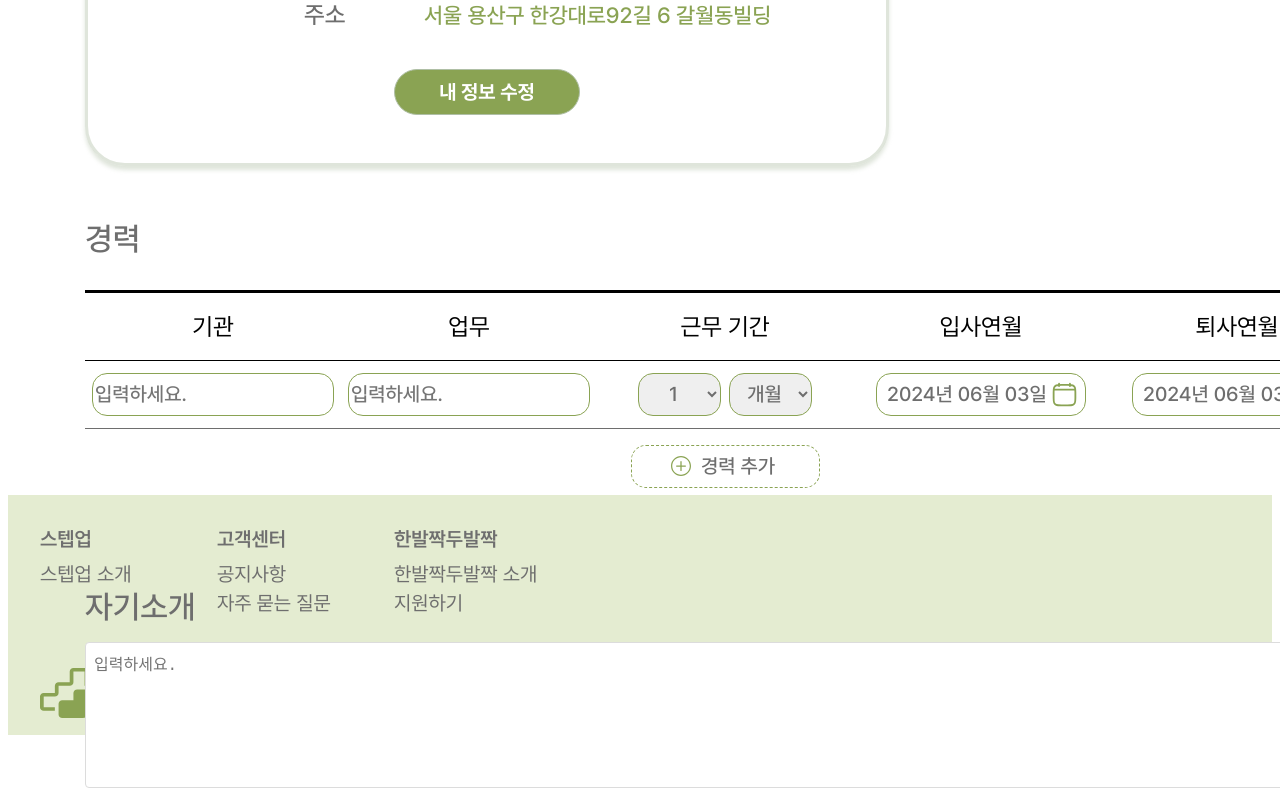
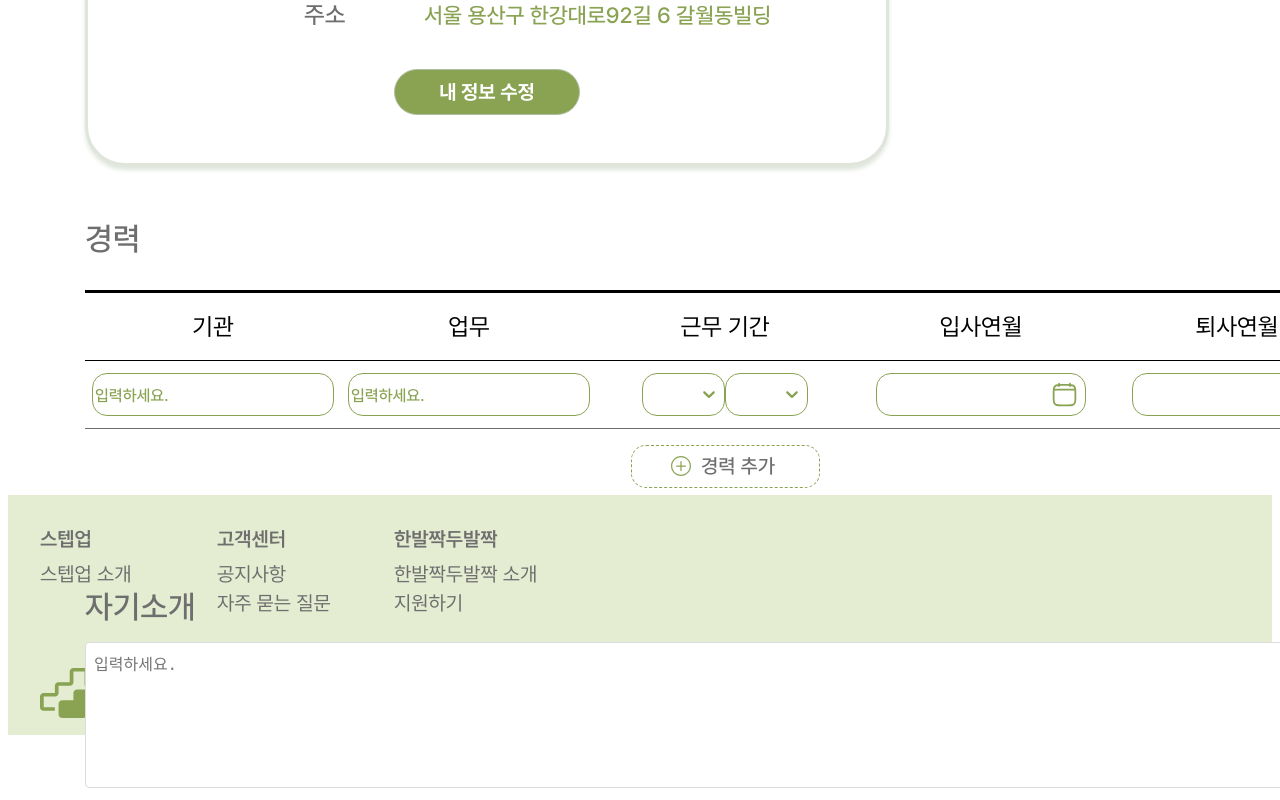
Before and after one commit to ICT-project-stepup/stepup-web, a React (Create React App) app: page /manageresume in a window 1280 px wide. Shown: the part 623-1423 px from the top of the page. Built offline with nearby package versions, Linux system fonts and the light colour scheme.

Commit message:
Fix: 드롭다운 스타일링 수정

```diff
--- a/package.json
+++ b/package.json
@@ -15,6 +15,7 @@
     "react-paginate": "^8.2.0",
     "react-router-dom": "^6.23.1",
     "react-scripts": "5.0.1",
+    "react-select": "^5.8.0",
     "react-toggle": "^4.1.3",
     "styled-components": "^6.1.11",
     "web-vitals": "^2.1.4"
--- a/src/components/homeless/resume/Career.js
+++ b/src/components/homeless/resume/Career.js
@@ -4,17 +4,17 @@ import "react-datepicker/dist/react-datepicker.css";
 import ListStyle from "../../ListStyle";
 import Calendar from "../../Calendar";
 import { ReactComponent as AddIcon } from "../../../icons/AddIcon.svg";
-import { ReactComponent as DownArrowIcon } from "../../../icons/DownArrowIcon.svg";
+import Select from "react-select";
 
 const Career = () => {
   const [careerData, setCareerData] = useState([
     {
       institution: "",
       work: "",
-      periodValue: 1,
-      periodUnit: "개월",
-      startDate: new Date(),
-      endDate: new Date(),
+      periodValue: "",
+      periodUnit: "",
+      startDate: null,
+      endDate: null,
     },
   ]);
 
@@ -38,6 +38,76 @@ const Career = () => {
     setCareerData(newCareerData);
   };
 
+  const periodOptions = Array.from({ length: 11 }, (_, i) => ({
+    // 1부터 11까지
+    value: i + 1,
+    label: `${i + 1}`,
+  }));
+
+  const periodUnitOptions = [
+    { value: "일", label: "일" },
+    { value: "주", label: "주" },
+    { value: "개월", label: "개월" },
+    { value: "년", label: "년" },
+  ];
+
+  const customStyles = {
+    control: (provided) => ({
+      // 드롭다운의 기본 컨테이너 스타일
+      ...provided, // react-select가 기본 제공하는 스타일 포함
+      width: 83,
+      height: 43,
+      border: "1.5px solid #8AA353",
+      borderRadius: 15,
+      fontFamily: "Pretendard-Medium",
+      fontSize: "20px",
+      lineHeight: "24px",
+      color: "#6E6E6E",
+    }),
+
+    menu: (provided) => ({
+      // 드롭다운의 메뉴 스타일
+      ...provided,
+      boxShadow: "0px 4px 4px rgba(0, 0, 0, 0.25)",
+      borderRadius: 15,
+      backgroundColor: "#F5F5F5",
+      fontFamily: "Pretendard-Regular",
+      fontSize: "20px",
+    }),
+
+    option: (provided, state) => ({
+      // 각 옵션의 스타일
+      ...provided,
+      color: state.isSelected ? "#000000" : "#6E6E6E", // 현재 옵션이 선택되었는지에 따라 색상 변경
+      backgroundColor: state.isSelected ? "#AFBFA540" : "#F5F5F5", // 옵션이 선택되었는지에 따라 배경 색상 변경
+    }),
+
+    singleValue: (provided) => ({
+      ...provided,
+      color: "#6E6E6E", // 선택된 항목의 텍스트 색상
+    }),
+
+    dropdownIndicator: (provided) => ({
+      ...provided,
+      padding: 0,
+      color: "#8AA353", // 커스텀 화살표 색상
+      "> svg": {
+        width: 30,
+        height: 20,
+      },
+    }),
+
+    indicatorSeparator: () => ({
+      display: "none", // 기본으로 있던 작대기 없애기
+    }),
+
+    menuList: (provided) => ({
+      ...provided,
+      maxHeight: 160, // 4까지만 보이도록
+      overflowY: "auto", // 스크롤 추가
+    }),
+  };
+
   const data = careerData.map((item, index) => ({
     institution: (
       <InputInstitution
@@ -48,6 +118,7 @@ const Career = () => {
         }
       />
     ),
+
     work: (
       <InputWork
         placeholder="입력하세요."
@@ -55,39 +126,41 @@ const Career = () => {
         onChange={(e) => handleInputChange(index, "work", e.target.value)}
       />
     ),
+
     period: (
       <PeriodWrapper>
-        <PeriodSelect
-          value={item.periodValue}
-          onChange={(e) =>
-            handleInputChange(index, "periodValue", e.target.value)
+        <Select
+          styles={customStyles}
+          value={periodOptions.find(
+            (option) => option.value === item.periodValue
+          )}
+          onChange={(selectedOption) =>
+            handleInputChange(index, "periodValue", selectedOption.value)
           }
-        >
-          {Array.from({ length: 11 }, (_, i) => (
-            <option key={i + 1} value={i + 1}>
-              {i + 1}
-            </option>
-          ))}
-        </PeriodSelect>
-        <PeriodUnitSelect
-          value={item.periodUnit}
-          onChange={(e) =>
-            handleInputChange(index, "periodUnit", e.target.value)
+          options={periodOptions}
+          placeholder=""
+        />
+        <Select
+          styles={customStyles}
+          value={periodUnitOptions.find(
+            (option) => option.value === item.periodUnit
+          )}
+          onChange={(selectedOption) =>
+            handleInputChange(index, "periodUnit", selectedOption.value)
           }
-        >
-          <option value="일">일</option>
-          <option value="주">주</option>
-          <option value="개월">개월</option>
-          <option value="년">년</option>
-        </PeriodUnitSelect>
+          options={periodUnitOptions}
+          placeholder=""
+        />
       </PeriodWrapper>
     ),
+
     startDate: (
       <Calendar
         selectedDate={item.startDate}
         handleDateChange={(date) => handleDateChange(index, "startDate", date)}
       />
     ),
+
     endDate: (
       <Calendar
         selectedDate={item.endDate}
@@ -120,10 +193,10 @@ const Career = () => {
               {
                 institution: "",
                 work: "",
-                periodValue: 1,
-                periodUnit: "개월",
-                startDate: new Date(),
-                endDate: new Date(),
+                periodValue: "",
+                periodUnit: "",
+                startDate: null,
+                endDate: null,
               },
             ])
           }
@@ -186,6 +259,11 @@ const InputInstitution = styled.input`
   font-size: 20px;
   line-height: 24px;
   color: #6e6e6e;
+
+  &::placeholder {
+    color: #8aa353;
+    font-size: 16px;
+  }
 `;
 
 const InputWork = styled.input`
@@ -200,48 +278,17 @@ const InputWork = styled.input`
   font-size: 20px;
   line-height: 24px;
   color: #6e6e6e;
+
+  &::placeholder {
+    // 입력시 글씨크기와 색상 바뀜
+    color: #8aa353;
+    font-size: 16px;
+  }
 `;
 
 const PeriodWrapper = styled.div`
   display: flex;
   align-items: center;
-`;
-
-const PeriodSelect = styled.select`
-  box-sizing: border-box;
-  width: 83px;
-  height: 43px;
-  border: 1.5px solid #8aa353;
-  border-radius: 15px;
-  display: flex;
-  align-items: center;
-  text-align: center;
-  overflow-y: auto;
-  max-height: 120px;
-  margin-right: 8px;
-  font-family: "Pretendard-Medium";
-  font-style: normal;
-  font-weight: 500;
-  font-size: 20px;
-  line-height: 24px;
-  color: #6e6e6e;
-`;
-
-const PeriodUnitSelect = styled.select`
-  box-sizing: border-box;
-  width: 83px;
-  height: 43px;
-  border: 1.5px solid #8aa353;
-  border-radius: 15px;
-  font-family: "Pretendard-Medium";
-  font-style: normal;
-  font-weight: 500;
-  font-size: 20px;
-  line-height: 24px;
-  display: flex;
-  align-items: center;
-  text-align: center;
-  color: #6e6e6e;
 `;
 
 const AddCareerButton = styled.button`
```
Also changed, not shown: src/icons/DownArrowIcon.svg (deleted), 1 other file (tests, documents, lock files or other folders).
